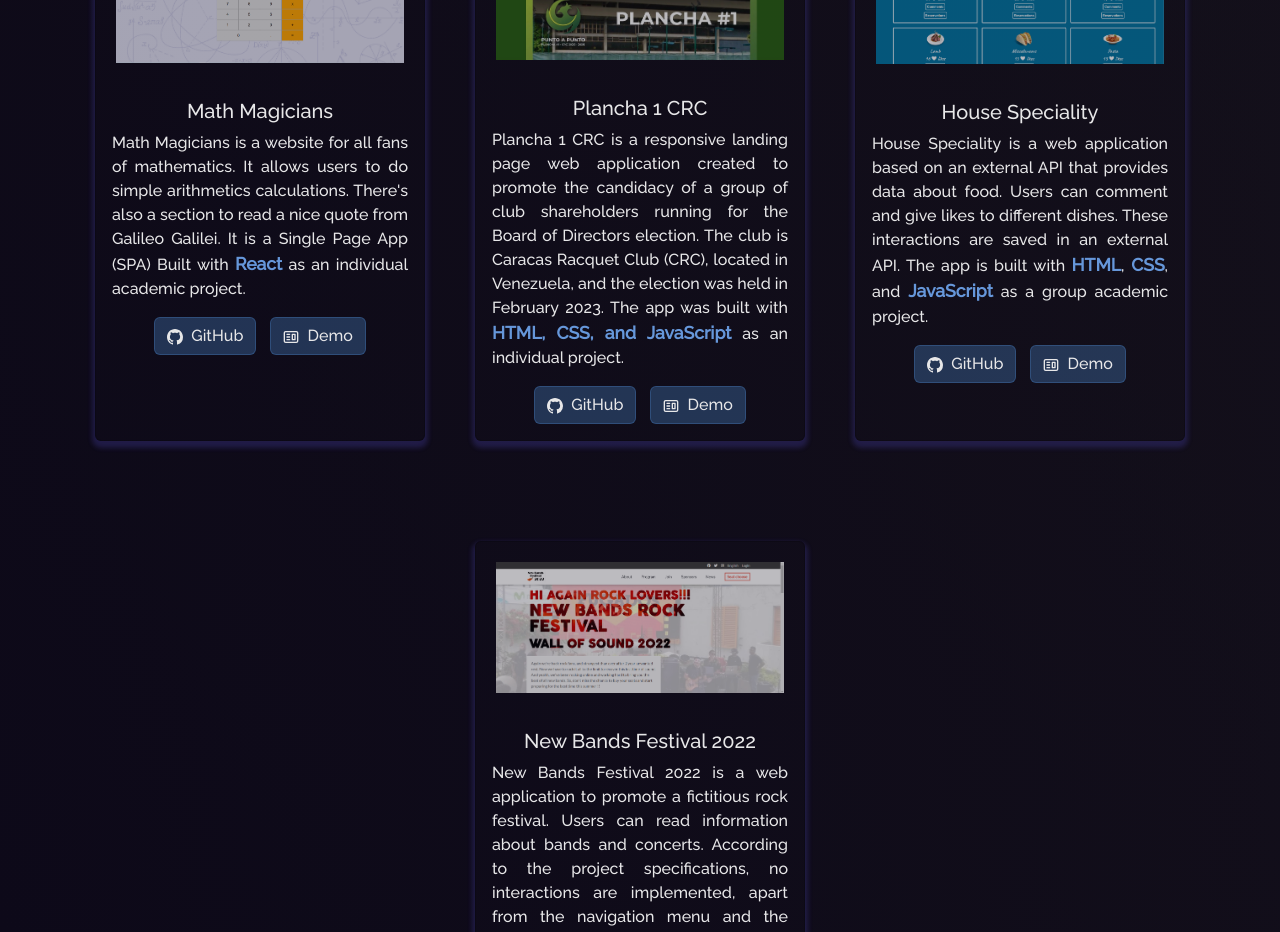
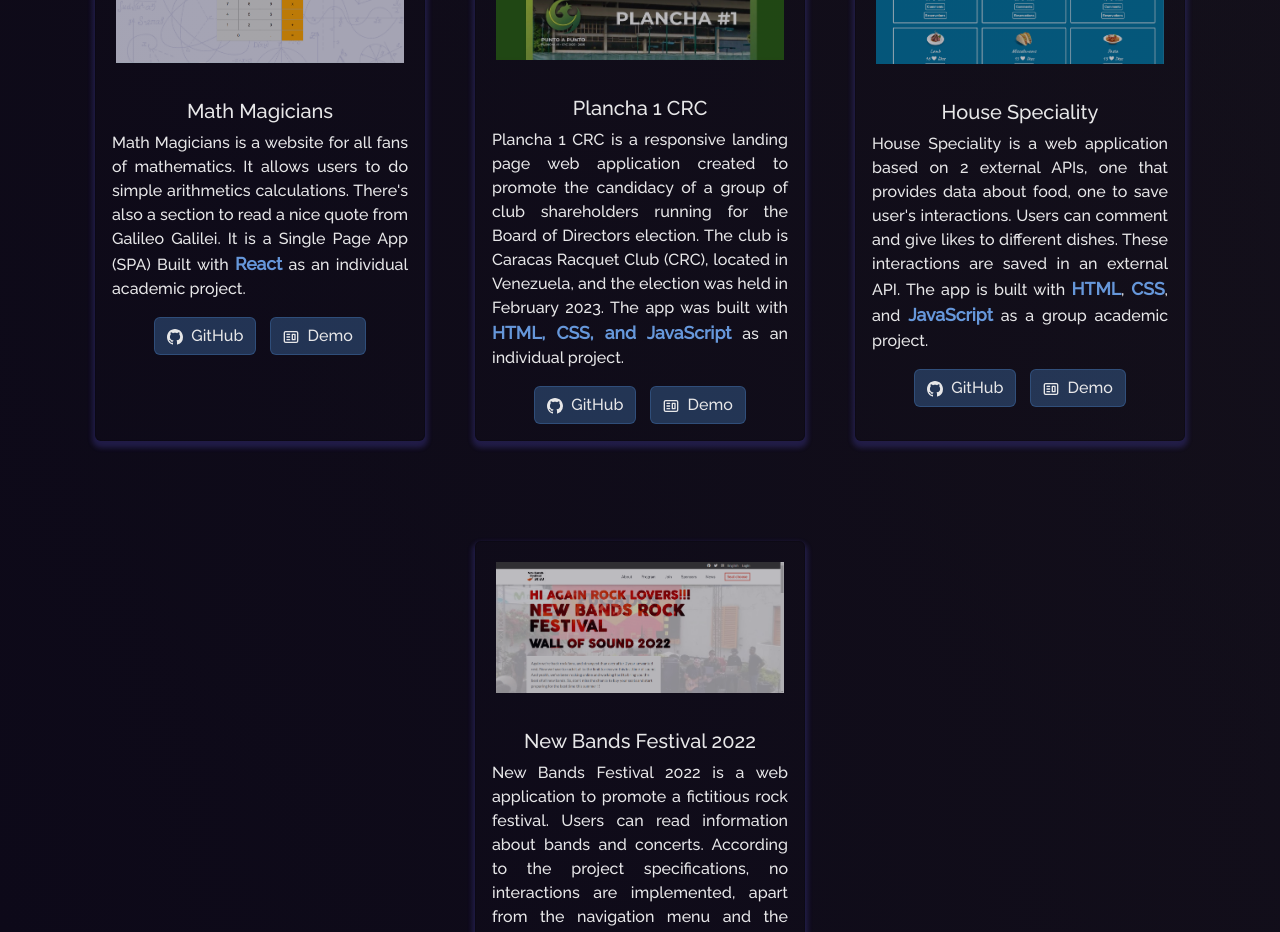
Before and after one commit to DarioAlessioR/Portfolio-DarioAlessio, a React (Create React App) app: page /project in a window 1280 px wide. Shown: the part 1100-2032 px from the top of the page. Built offline with nearby package versions, Linux system fonts and the light colour scheme.

Commit message:
Update Projects.js
Update House Speciality description

```diff
--- a/src/components/Projects/Projects.js
+++ b/src/components/Projects/Projects.js
@@ -138,8 +138,8 @@ function Projects() {
               imgPath={gastronomy}
               isBlog={false}
               title="House Speciality"
-              description=<p>House Speciality is a web application based on an external API
-               that provides data about food.
+              description=<p>House Speciality is a web application based on 2 external APIs, one
+               that provides data about food, one to save user's interactions.
                Users can comment and give likes to different dishes. These interactions are
                saved in an external API. The app is built with <span className="stack">HTML</span>,
                <span className="stack"> CSS</span>, and
```
